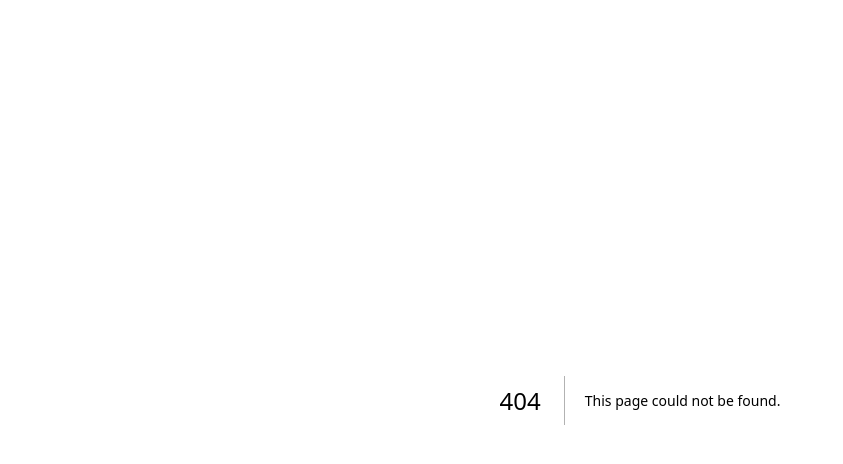
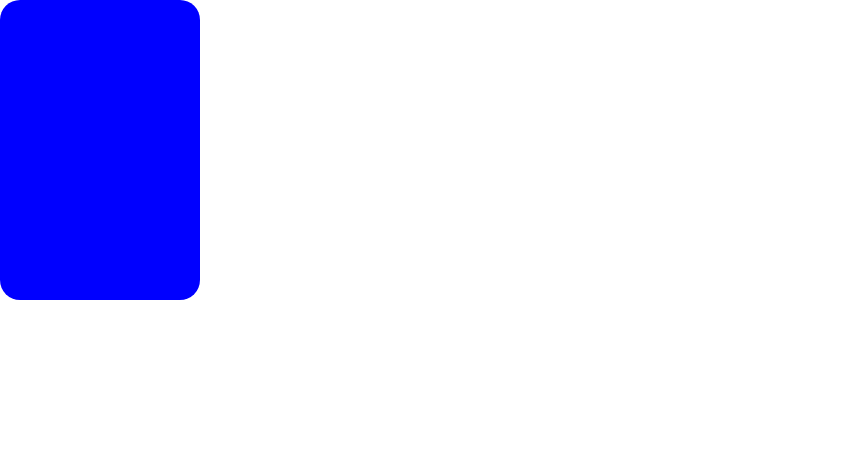
Before and after one commit to FOOR29/Frame-motion, a Next.js app: page /tarjetas in a window 1280 px wide. Before the commit this address had no page. Shown: the top 464 px of the page, without its empty margins (0-843 px from the left). Built offline with nearby package versions, Linux system fonts and the light colour scheme.

Commit message:
feat: start firts exercise in progress

```diff
--- /dev/null
+++ b/src/app/(animations-basic)/tarjetas/page.tsx
@@ -0,0 +1,11 @@
+import TarjetaMagica from "@/src/components/tajetamagica"
+
+const Targets = () => {
+    return (
+        <div className="flex">
+            <TarjetaMagica />
+        </div>
+    )
+}
+
+export default Targets
--- /dev/null
+++ b/src/components/tajetamagica.tsx
@@ -0,0 +1,28 @@
+'use client'
+
+import { motion } from "motion/react"
+
+const TarjetaMagica = () => {
+    return (
+        <motion.div
+            // Estado inicial (quieto)
+            initial={{ scale: 1 }}
+
+            // Reacción al pasar el mouse (se acerca)
+            whileHover={{ scale: 1.1, rotate: 2 }}
+
+            // Reacción al hacer clic (se presiona)
+            whileTap={{ scale: 0.9 }}
+
+            // Estilos básicos (como CSS)
+            style={{
+                width: 200,
+                height: 300,
+                backgroundColor: "blue",
+                borderRadius: 20,
+            }}
+        />
+    )
+}
+
+export default TarjetaMagica
```
Also changed, not shown: public/gif/thinking2-om-nom.gif (added), 1 other file (tests, documents, lock files or other folders).
